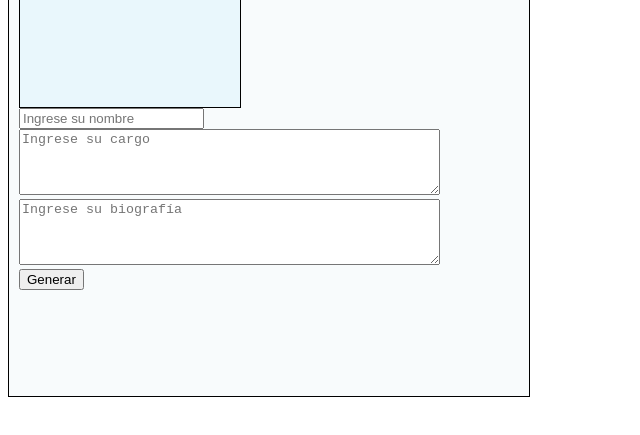
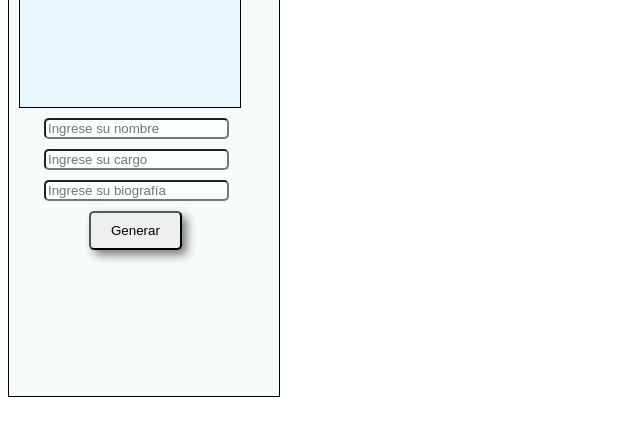
Before and after one commit to ElProfeLugel/desarrollo-web-2025-2-1-gincana, a plain HTML site: page 04_Generador_Tarjetas_Perfil/index.html in a window 1280 px wide. Shown: the part 233-668 px from the top of the page, without its empty margins (0-640 px from the left). Drawn offline with Linux system fonts and the light colour scheme.

Commit message:
Andrea Marquez -se mejoraron detalles del html, como los id, se dieron estilos, como alinear, sombras y espaciados

```diff
--- a/04_Generador_Tarjetas_Perfil/index.css
+++ b/04_Generador_Tarjetas_Perfil/index.css
@@ -15,6 +15,26 @@
     border: 1px solid black;
     background-color: rgb(248, 251, 252);
     padding: 10px;
-    width: 500px;
+    width: 250px;
     height: 600px;
+
 }
+
+#nombre , #cargo, #biografia{
+     border-radius: 5px;
+     margin-top: 10px;
+     margin-left: 25px
+}
+#generar{
+    border-radius: 5px;
+    margin-top: 10px;
+    display: flex;
+    justify-content: center;
+    align-items: center;
+    margin-left: 70px;
+    box-shadow:5px 5px 10px rgba(0,0,0,0.5);
+}
+
+button {
+  padding: 10px 20px;
+}
--- a/04_Generador_Tarjetas_Perfil/index.html
+++ b/04_Generador_Tarjetas_Perfil/index.html
@@ -7,19 +7,22 @@
 
         <link rel="stylesheet" href="index.css">
 
+
+
+
 </head>
 
 <body>
 <div class="contenedor">
     <div class="cuadro-imagen">
         <p>espacio para imagen</p>
-        <img src="ruta/de/tu/imagen.jpg">
+        <img id="cuadro-imagen" src="ruta/de/tu/imagen.jpg">
       </div>
 
-        <input type="text" name="nombre" placeholder="Ingrese su nombre"><br/>
+        <input id="nombre" name="nombre" placeholder="Ingrese su nombre"><br/>
 
-        <textarea name="cargo" rows="4" cols="50" placeholder="Ingrese su cargo"></textarea> <br/>
-        <textarea name="biografia" rows="4" cols="50" placeholder="Ingrese su biografía"></textarea><br/>
+        <input id="cargo" name="cargo" rows="4" cols="50" placeholder="Ingrese su cargo"> <br/>
+        <input id="biografia" name="biografia" rows="4" cols="50" placeholder="Ingrese su biografía"><br/>
         <button id="generar">Generar</button>
 </div>
 </body>
```
Also changed, not shown: 04_Generador_Tarjetas_Perfil/index.js (added).
